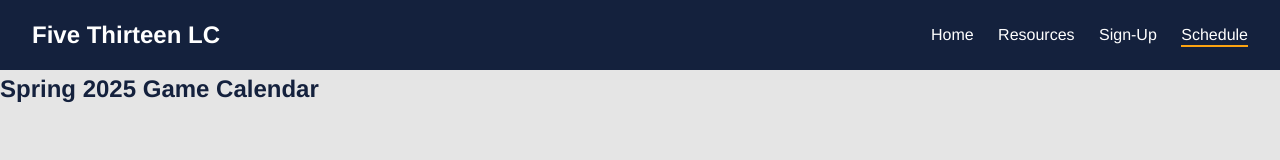
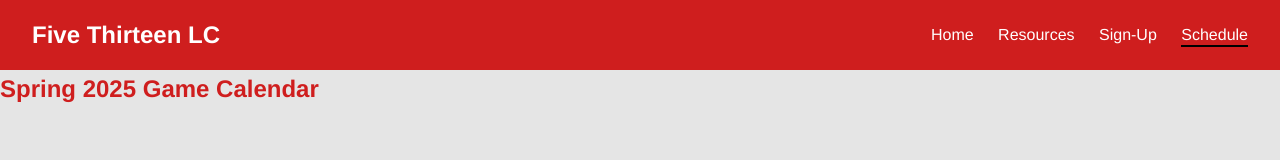
Before and after one commit to MichaelHehman/FiveThirteenHTML, a website: page schedule.html in a window 1280 px wide. Drawn offline with Linux system fonts and the light colour scheme.

Commit message:
Update hoe

```diff
--- /dev/null
+++ b/package.json
@@ -0,0 +1,5 @@
+{
+  "dependencies": {
+    "html-server": "^0.1.1"
+  }
+}
--- a/style.css
+++ b/style.css
@@ -1,10 +1,10 @@
 /* ---- Color System ---- */
 :root{
-  --primary:#14213d;     /* deep navy  */
-  --accent:#fca311;      /* lacrosse gold */
+  --primary:#cf1e1e;
+  --accent:#000000;
   --light:#e5e5e5;
   --white:#ffffff;
-  --shadow:rgba(0,0,0,.1);
+  --shadow:rgba(31, 30, 30, 0.726);
 }
 
 *{margin:0;padding:0;box-sizing:border-box;font-family:"Helvetica Neue",Arial,sans-serif;}
@@ -23,3 +23,5 @@ body{background:var(--light);color:var(--primary);line-height:1.6;}
 
 /* ---- Hero ---- */
 .hero{display:flex;
+
+}
```
Also changed, not shown: 1 other file.
